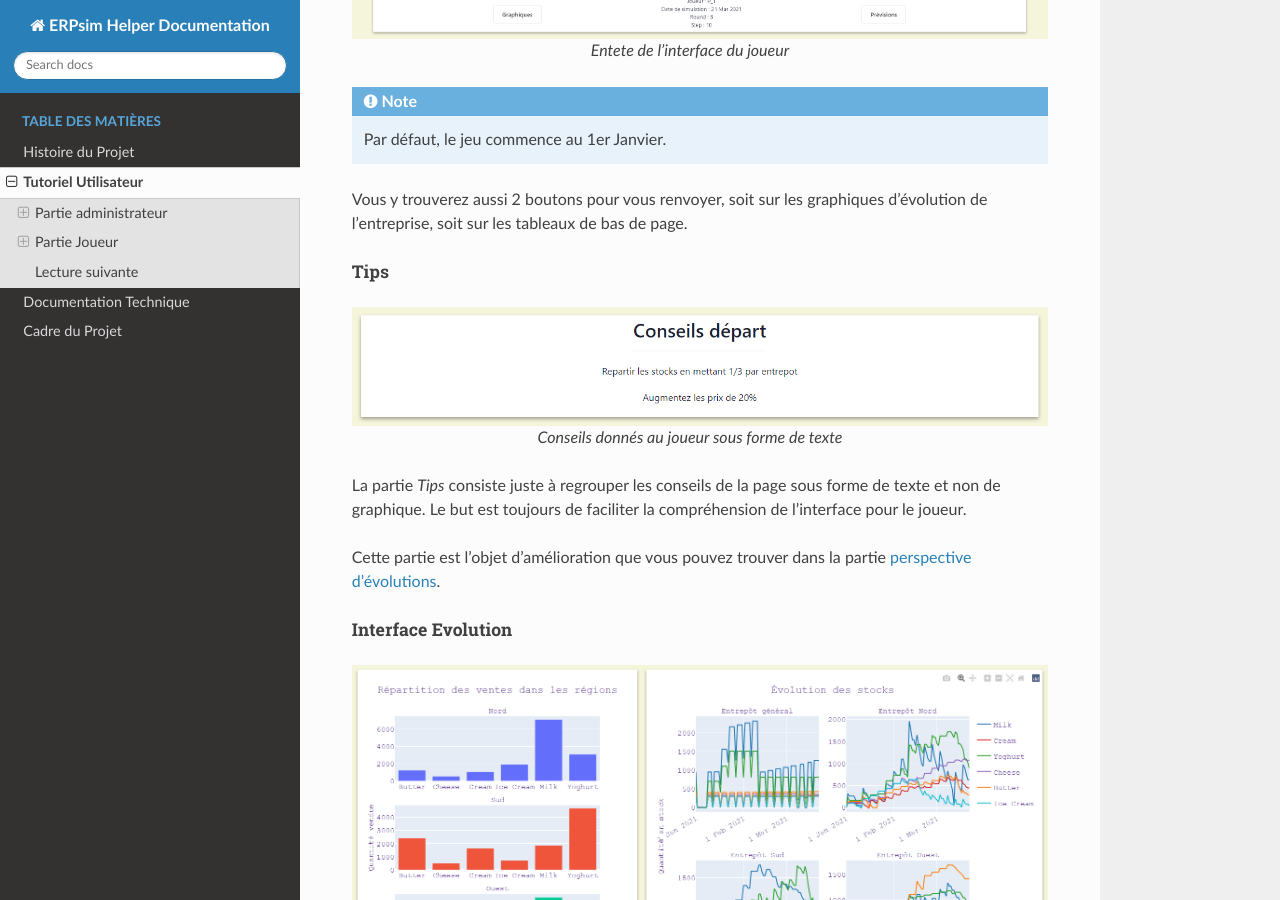
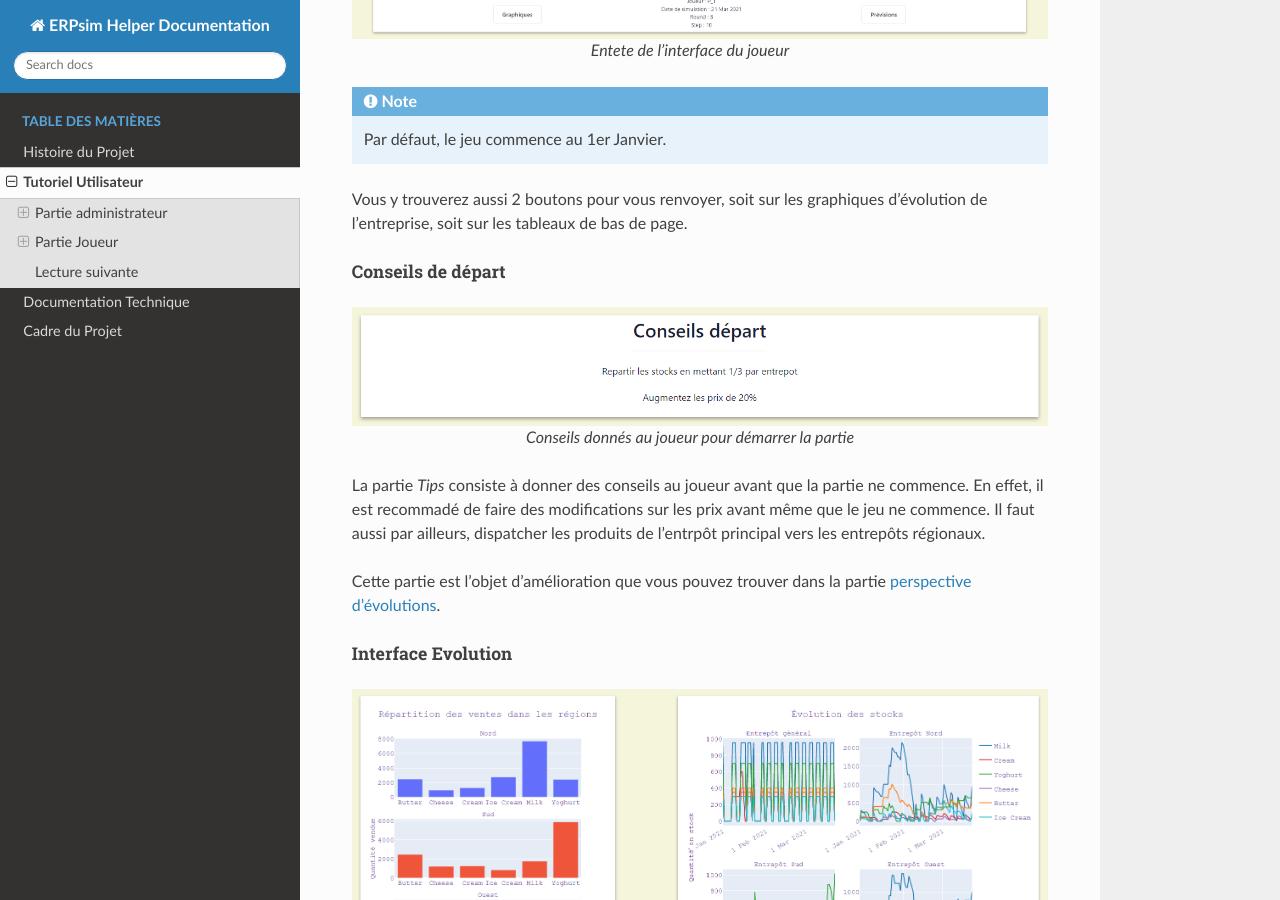
Before and after one commit to Thrynk/ERPsim-helper, a Sphinx documentation site: the page built from Sphinx/docs/source/PartieUtilisateur/Usage.rst, in a window 1280 px wide and 900 px high, scrolled down 5101 px. Built offline with Sphinx 7.4.7 and the Read the Docs theme 2.0.0, drawn with Linux system fonts in a browser that asks for light colours.

Commit message:
Correctif Tips et image d'illustration

```diff
--- a/Sphinx/docs/source/DeroulementProjet.rst
+++ b/Sphinx/docs/source/DeroulementProjet.rst
@@ -215,7 +215,6 @@ Pour la partie affichage des graphiques,
 * FP 2 : Afficher les ventes de chaque produit pour chaque région
 * FP 3 : Afficher un tableau décrivant comment répartir les stocks de l'entrepôt principal
 * FP 4 : Afficher un tableau décrivant comment modifier les prix des produits
-* FP 5 : Afficher des *tips*, sous forme de phrase pour condenser les actions que le joueur doit faire
 
 * FC 1 : La page ne doit pas s'alourdir au fil des Jours
 * FC 2 : La page doit se rafraîchir en moins de 10 secondes
--- a/Sphinx/docs/source/PartieUtilisateur/Usage.rst
+++ b/Sphinx/docs/source/PartieUtilisateur/Usage.rst
@@ -220,17 +220,18 @@ Vous y trouverez aussi 2 boutons pour vous renvoyer, soit sur les graphiques d'
 
 .. _tips:
 
-Tips
-""""
+Conseils de départ
+""""""""""""""""""
 
 .. figure:: ../_static/img/TipsInterfaceJoueur.png
    :align: center
    :target: ../../_images/TipsInterfaceJoueur.png
 
-   *Conseils donnés au joueur sous forme de texte*
+   *Conseils donnés au joueur pour démarrer la partie*
 
-La partie *Tips* consiste juste à regrouper les conseils de la page sous forme de texte et non de graphique. Le but est toujours
-de faciliter la compréhension de l'interface pour le joueur.
+La partie *Tips* consiste à donner des conseils au joueur avant que la partie ne commence. En effet, il est recommadé de faire
+des modifications sur les prix avant même que le jeu ne commence. Il faut aussi par ailleurs, dispatcher les produits de l'entrpôt
+principal vers les entrepôts régionaux.
 
 Cette partie est l'objet d'amélioration que vous pouvez trouver dans la partie :ref:`perspective d'évolutions <evolution>`.
 
```
Also changed, not shown: Sphinx/docs/source/_static/img/EvolutionInterfaceJoueur-2.png (added), Sphinx/docs/source/_static/img/EvolutionInterfaceJoueur.png.
